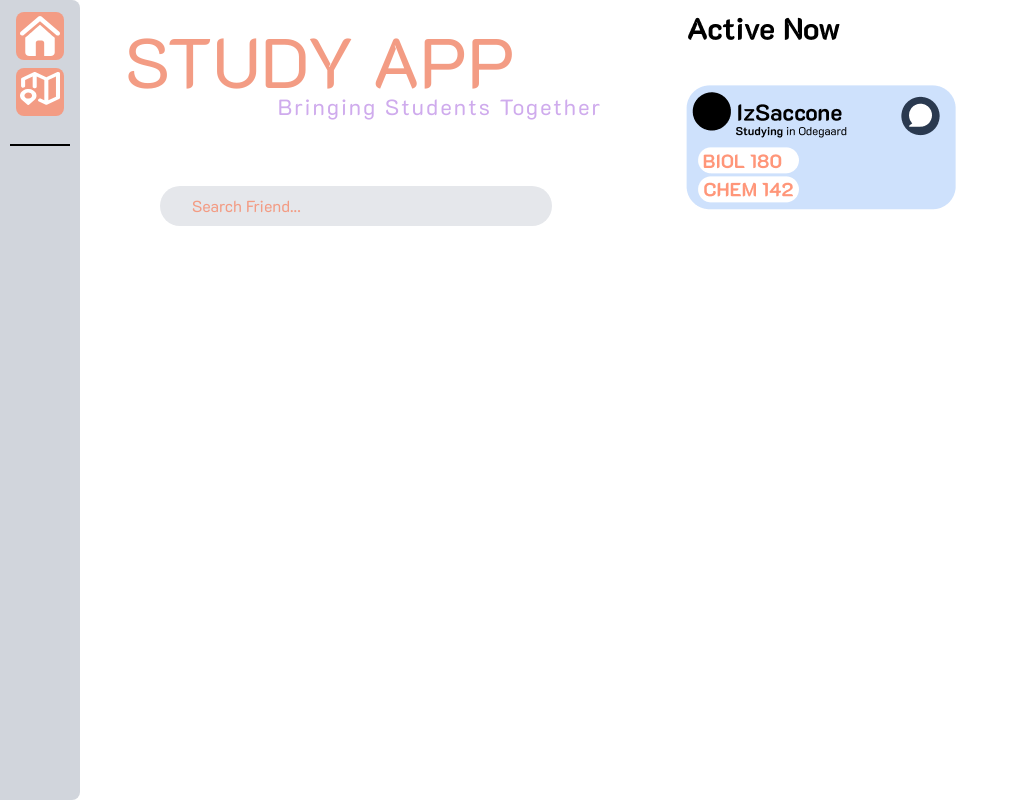
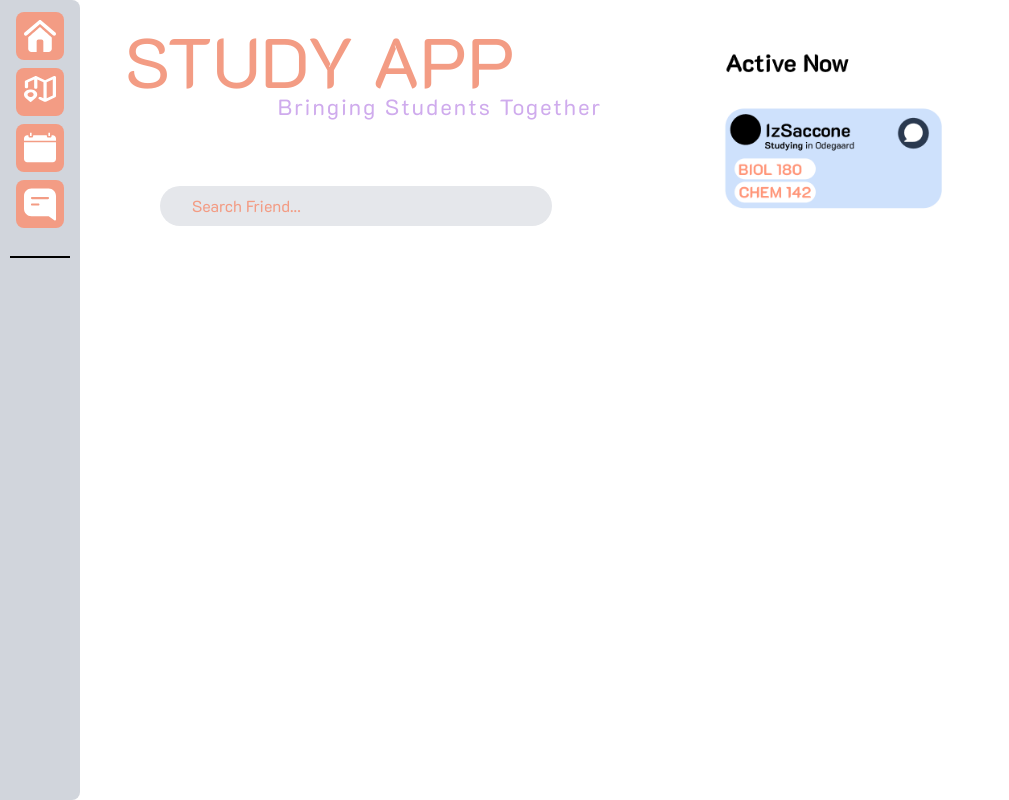
Before and after one commit to JimmyALiu/WINFO_13, a React (Vite) app: page / in a window 1280 px wide. Shown: the whole page, without its empty margins (0-1009 px from the left). Built offline with nearby package versions, Linux system fonts and the light colour scheme.

Commit message:
Animating buttons

```diff
--- a/src/App.jsx
+++ b/src/App.jsx
@@ -25,7 +25,11 @@ function App() {
 		case 2:
 			return <div>
 				{auto}
-				<Courses />
+			</div>
+
+		case 3:
+			return <div>
+				{auto}
 			</div>
 
 		default:
--- a/src/components/homeComponents/Activities.jsx
+++ b/src/components/homeComponents/Activities.jsx
@@ -3,8 +3,8 @@ import Active from '../../assets/Active.png'
 
 export default function Activities() {
     return (
-        <div className=''>
-            <img src={Active} alt='active' />
+        <div>
+            <img src={Active} alt='active' className='h-45 m-10' />
         </div>
     )
 }
--- a/src/components/homeComponents/Navbox.jsx
+++ b/src/components/homeComponents/Navbox.jsx
@@ -4,8 +4,8 @@ import React from 'react'
 export default function Navbox(props) {
     const { children, setPageIndex, index } = props
     return (
-        <div className='bgOrange rounded-lg w-12 h-12 mx-auto p-1'>
-            <button onClick={() => setPageIndex(index) }>
+        <div className='bgOrange transition delay-50 rounded-lg w-12 h-12 mx-auto'>
+            <button onClick={() => setPageIndex(index)} className='p-2 transition delay-50 duration-300 hover:-translate-y-1'>
                 {children}
             </button>
         </div>
--- a/src/components/homeComponents/Navigation.jsx
+++ b/src/components/homeComponents/Navigation.jsx
@@ -2,6 +2,8 @@ import React from 'react'
 import Navbox from './Navbox'
 import home from '../../assets/Home.svg'
 import map from '../../assets/Map.svg'
+import calendar from '../../assets/Calendar.svg'
+import message from '../../assets/Message.svg'
 
 export default function Navigation(props) {
     const { setPageIndex } = props
@@ -10,6 +12,8 @@ export default function Navigation(props) {
         <div className='flex flex-col rounded-r-lg bg-gray-300 w-20 min-h-screen items-start gap-2 py-3'>
             <Navbox setPageIndex={setPageIndex} index={0}><img src={home} alt='home' /></Navbox>
             <Navbox setPageIndex={setPageIndex} index={1}><img src={map} alt='map' /></Navbox>
+            <Navbox setPageIndex={setPageIndex} index={2}><img src={calendar} alt='calendar' /></Navbox>
+            <Navbox setPageIndex={setPageIndex} index={3}><img src={message} alt='message' /></Navbox>
             <hr className='min-w-15 my-5 mx-auto bg-gray-200 border-1 dark:bg-gray-700' />
         </div>
     )
--- a/src/index.css
+++ b/src/index.css
@@ -21,6 +21,11 @@ h2 {
 .bgOrange {
     background-color: #F39C84;
 }
+
+.bgOrange:hover {
+    background-color: #e4947e;
+}
+
 
 .orange {
     color: #F39C84;
@@ -55,4 +60,4 @@ h3 {
     background-color: #bbb;
     border-radius: 50%;
     display: inline-block;
-  }
+}
```
Also changed, not shown: src/assets/Calendar.svg (added), src/assets/Message.svg (added).
